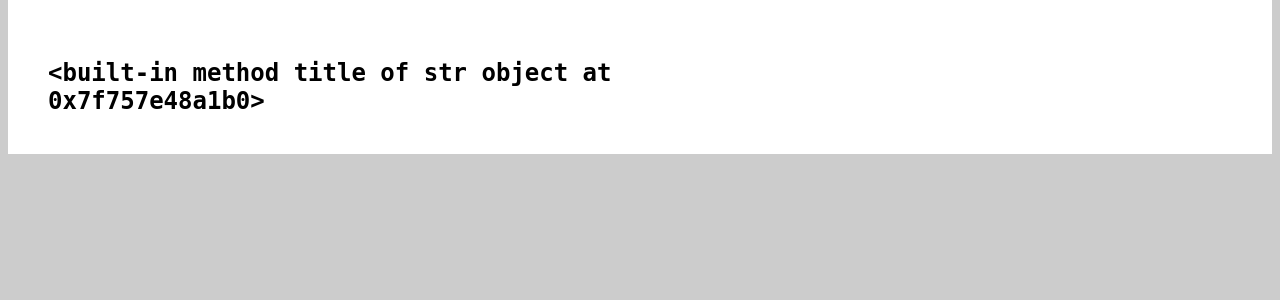
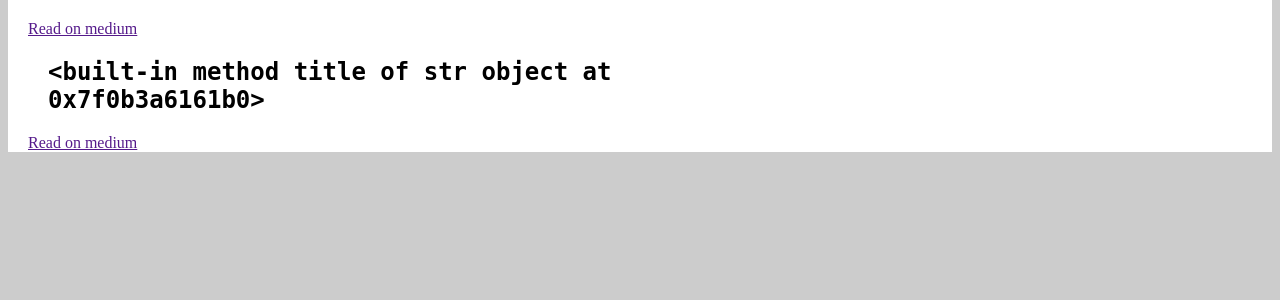
Before and after one commit to vizallati/devops-journey, a Flask app: page /articles in a window 1280 px wide. Shown: the part 258-558 px from the top of the page. Run offline with Flask 2, Linux system fonts and the light colour scheme; data that the repository does not hold is empty.

Commit message:
Limit link styling to list elements

```diff
--- a/static/css/style.css
+++ b/static/css/style.css
@@ -23,7 +23,7 @@ button {
   border-style: solid;
   border-width: 1px;
 }
-a {
+li a {
     color: white;
     font-family: "Source Code Pro", monospace;
 }
```
